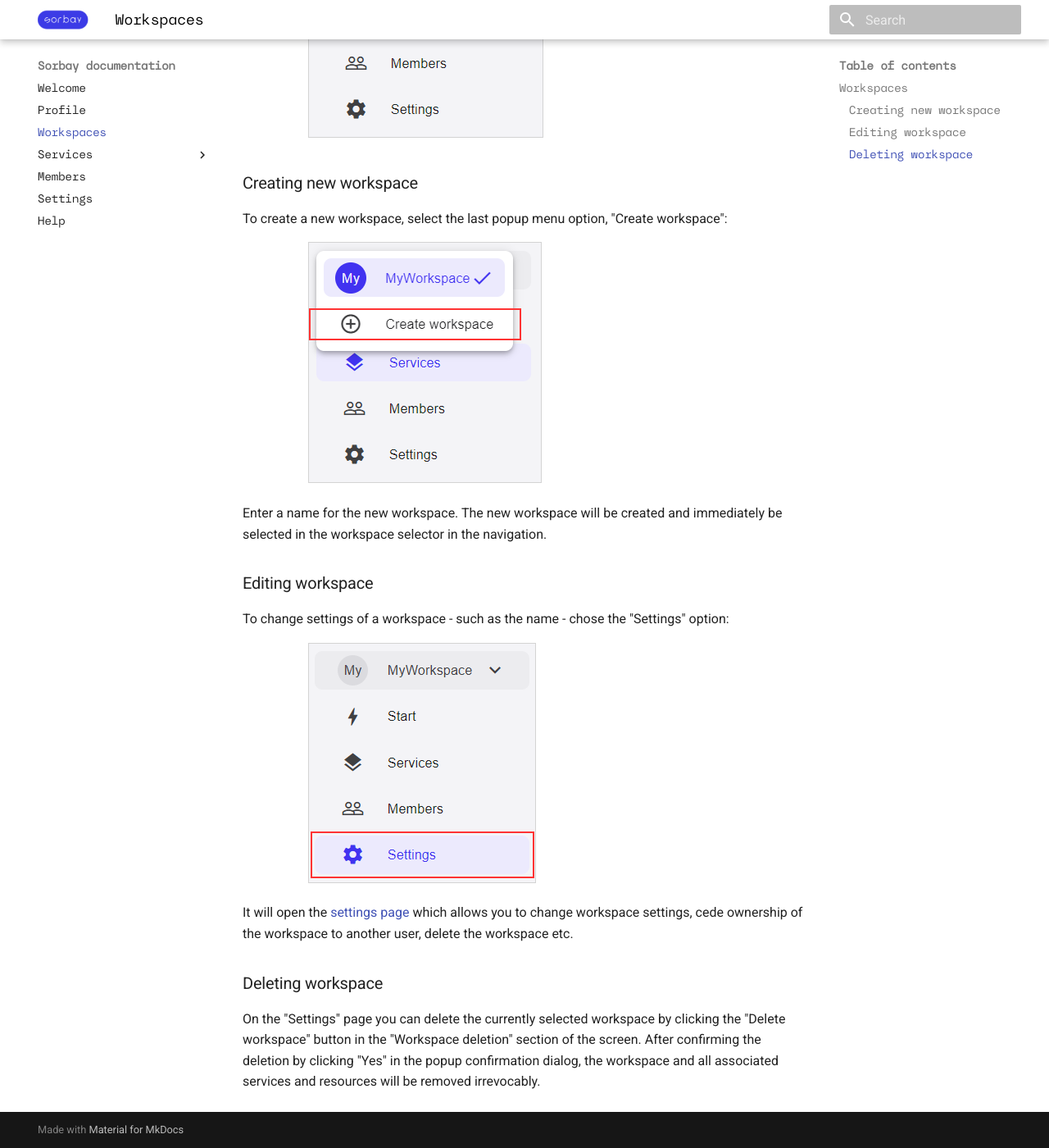
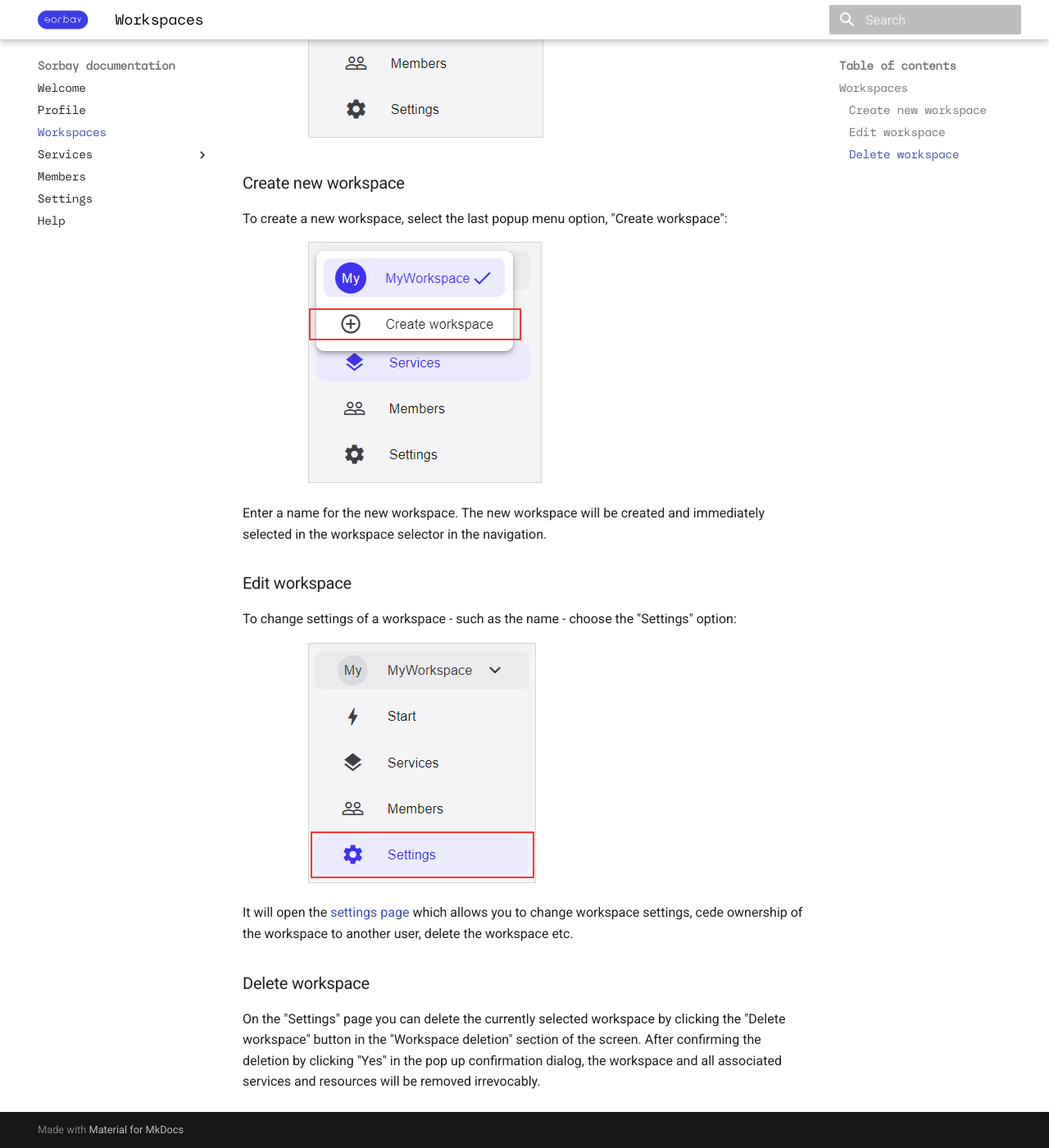
Before and after one commit to sorbay/sorbay-documentation, an MkDocs documentation site: the page built from docs/en/workspaces.md, in a window 1280 px wide and 1400 px high, scrolled down 401 px. Shown: the whole window at 82% size. Built offline with MkDocs 1.6.1 and Material for MkDocs 9.7.7, drawn with Linux system fonts in a browser that asks for light colours.

Commit message:
Update workspaces.md

```diff
--- a/docs/en/workspaces.md
+++ b/docs/en/workspaces.md
@@ -5,18 +5,18 @@ on the left side:
 
 <img style="margin-left: 80px; border: 1px; border-style: solid; border-color: lightgray" src="../img/nav_workspace-selector.png">
 
-### Creating new workspace
+### Create new workspace
 
 To create a new workspace, select the last popup menu option, "Create workspace":
 
 <img style="margin-left: 80px; border: 1px; border-style: solid; border-color: lightgray" src="../img/nav_workspace-create.png">
 
 Enter a name for the new workspace. The new workspace will be created
-and immediately be selected in the workspace selector in the navigation.
+and immediately selected in the workspace selector in the navigation.
 
-### Editing workspace
+### Edit workspace
 
-To change settings of a workspace - such as the name - chose the "Settings" option:
+To change settings of a workspace - such as the name - choose the "Settings" option:
 
 <img style="margin-left: 80px; border: 1px; border-style: solid; border-color: lightgray" src="../img/nav_settings.png">
 
@@ -24,9 +24,9 @@ It will open the [settings page](settings.md) which allows you to change
 workspace settings, cede ownership of the workspace to another user, delete the
 workspace etc.
 
-### Deleting workspace
+### Delete workspace
 
 On the "Settings" page you can delete the currently selected workspace by clicking
 the "Delete workspace" button in the "Workspace deletion" section of the screen.
-After confirming the deletion by clicking "Yes" in the popup confirmation dialog,
+After confirming the deletion by clicking "Yes" in the pop up confirmation dialog,
 the workspace and all associated services and resources will be removed irrevocably.
```
